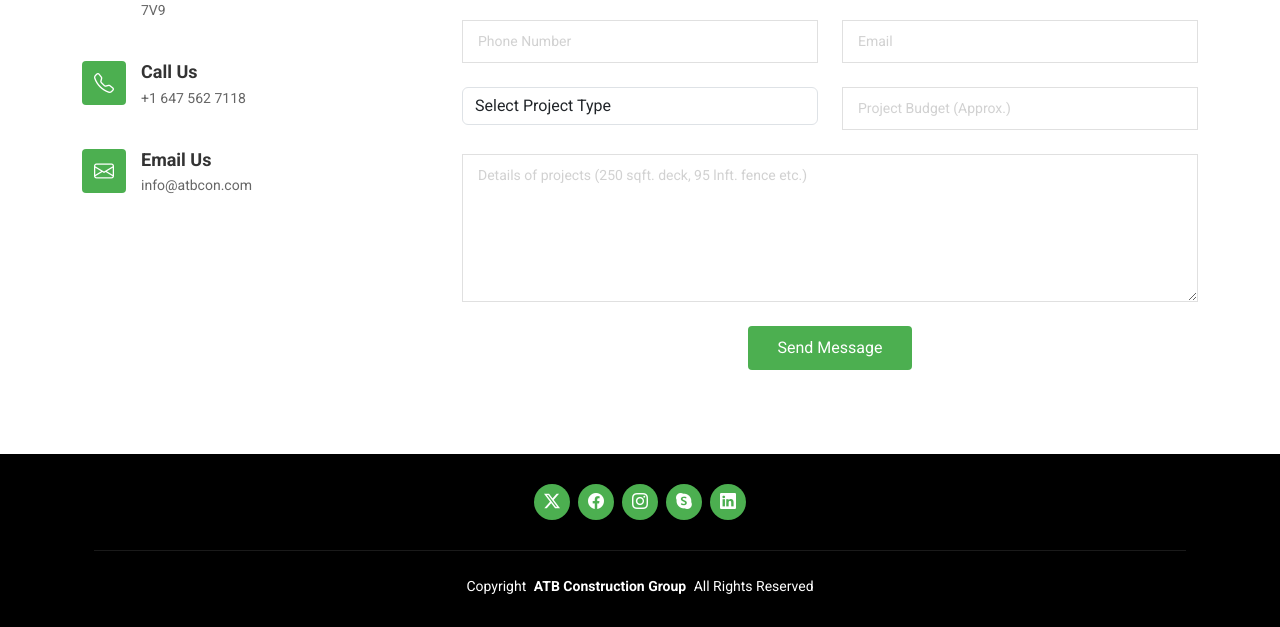
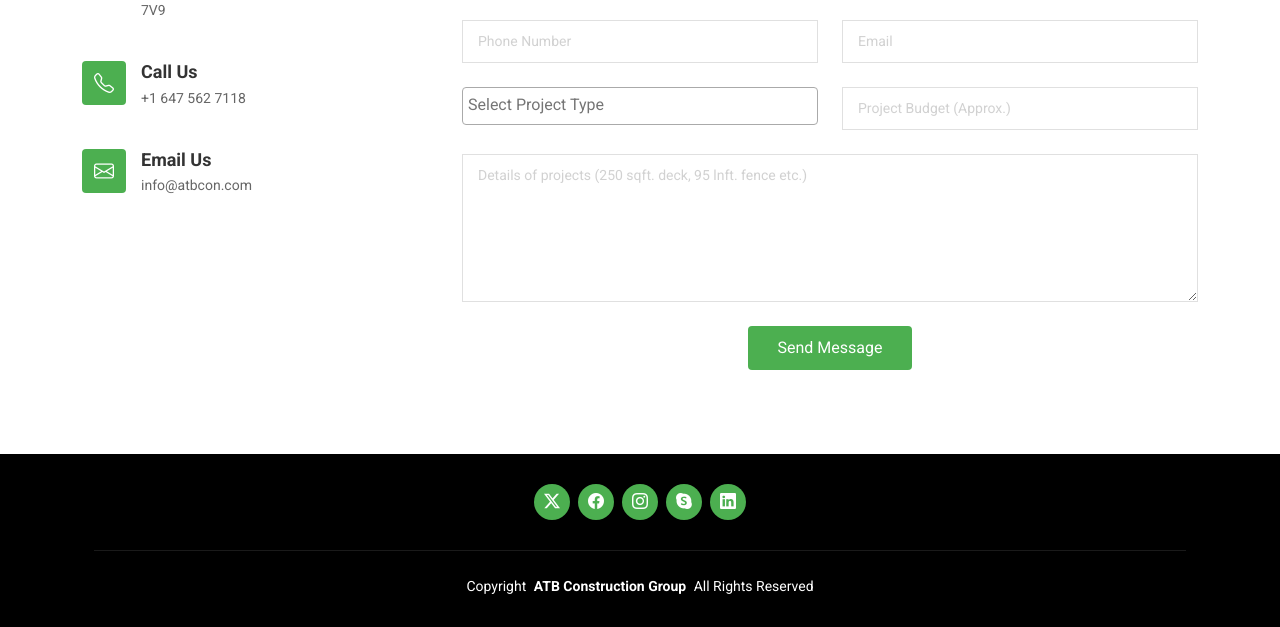
Before and after one commit to yavuzcelal/atbconstructiongroup, a website: page index.html in a window 1280 px wide. Shown: the part 5415-6042 px from the top of the page. Drawn offline with nearby package versions, Linux system fonts and the light colour scheme.

Commit message:
Update the dropdown

```diff
--- a/index.html
+++ b/index.html
@@ -455,8 +455,9 @@
                 </div>
 
                 <div class="col-md-6">
-                  <select name="project_type" class="form-control" required>
-                    <option value="Select Project Type">Select Project Type</option>
+                  <link href="https://cdn.jsdelivr.net/npm/select2@4.1.0-rc.0/dist/css/select2.min.css" rel="stylesheet" />
+
+                  <select name="project_type[]" class="form-control js-multi-select" multiple required>
                     <option value="deck">Deck</option>
                     <option value="fence">Fence</option>
                     <option value="gate">Gate</option>
@@ -464,6 +465,20 @@
                     <option value="pergola">Pergola</option>
                     <option value="roof">Roof</option>
                   </select>
+
+                  <!-- Include jQuery & Select2 JS -->
+                  <script src="https://code.jquery.com/jquery-3.6.0.min.js"></script>
+                  <script src="https://cdn.jsdelivr.net/npm/select2@4.1.0-rc.0/dist/js/select2.min.js"></script>
+
+                  <script>
+                    $(document).ready(function() {
+                      $('.js-multi-select').select2({
+                        placeholder: "Select Project Type",
+                        // You can customize further if needed
+                      });
+                    });
+                  </script>
+
                 </div>
 
                 <div class="col-md-6">
```
